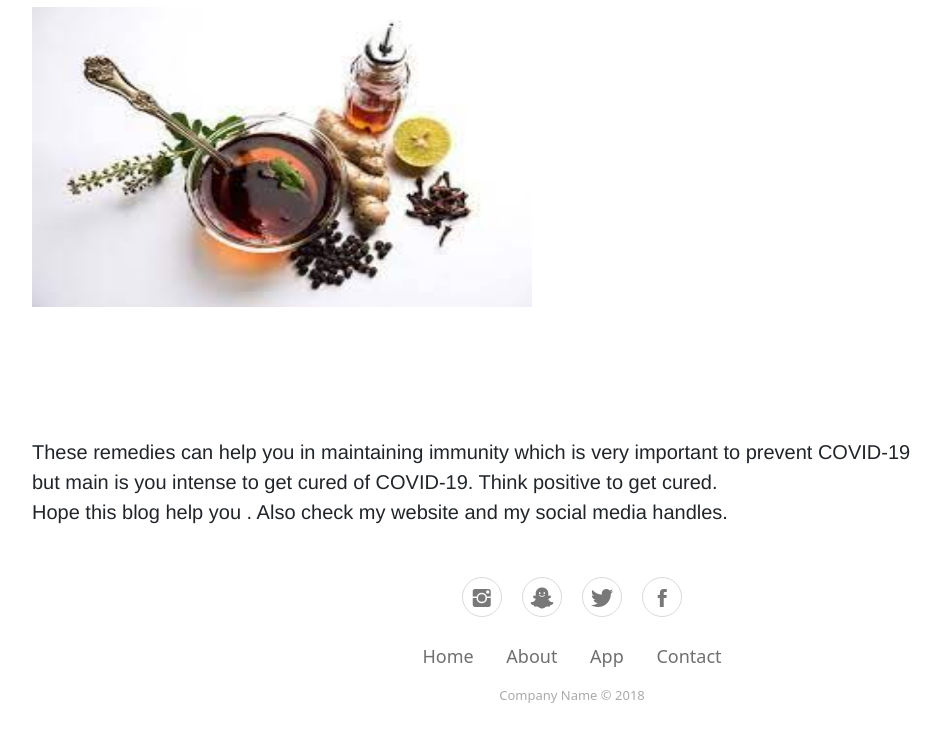
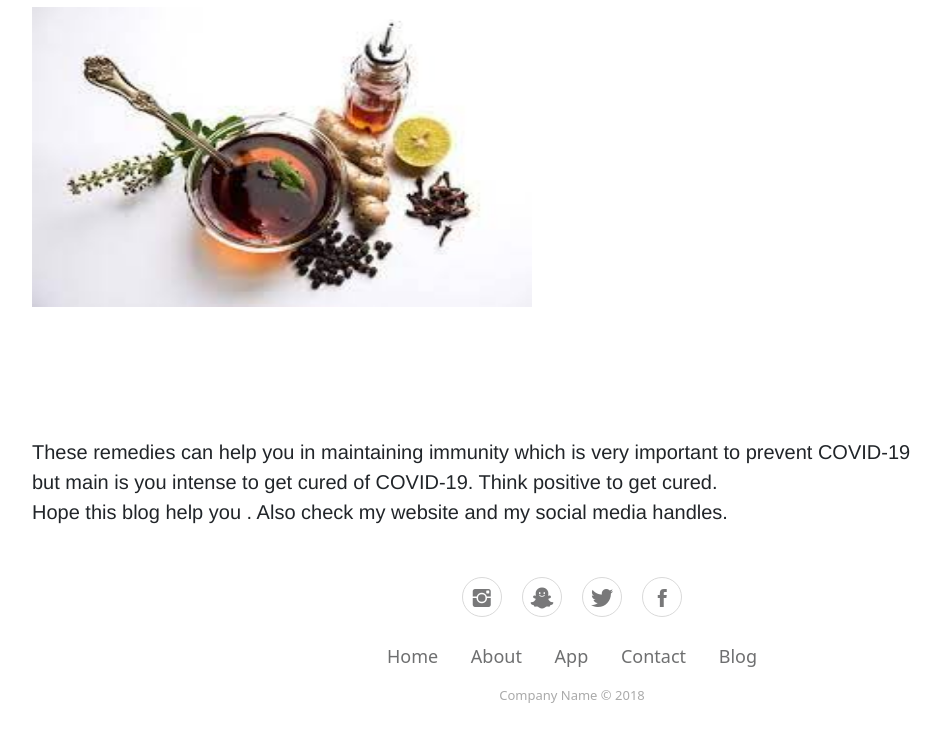
Before and after one commit to Bhavya2607/Anurag-Medicos, a plain HTML site: page corona full blog page.html in a window 1280 px wide. Shown: the part 1073-1814 px from the top of the page, without its empty margins (68-1009 px from the left). Drawn offline with nearby package versions, Linux system fonts and the light colour scheme.

Commit message:
Update corona full blog page.html

```diff
--- a/corona full blog page.html
+++ b/corona full blog page.html
@@ -81,6 +81,7 @@
 					<li class="list-inline-item"><a href="about.html">About</a></li>
 					<li class="list-inline-item"><a href="app.html">App</a></li>
 					<li class="list-inline-item"><a href="contact.html">Contact</a></li>
+					<li class="list-inline-item"><a href="blog.html">Blog</a></li>
 				</ul>
 
 				<p class="copyright25">Company Name © 2018</p>
```
